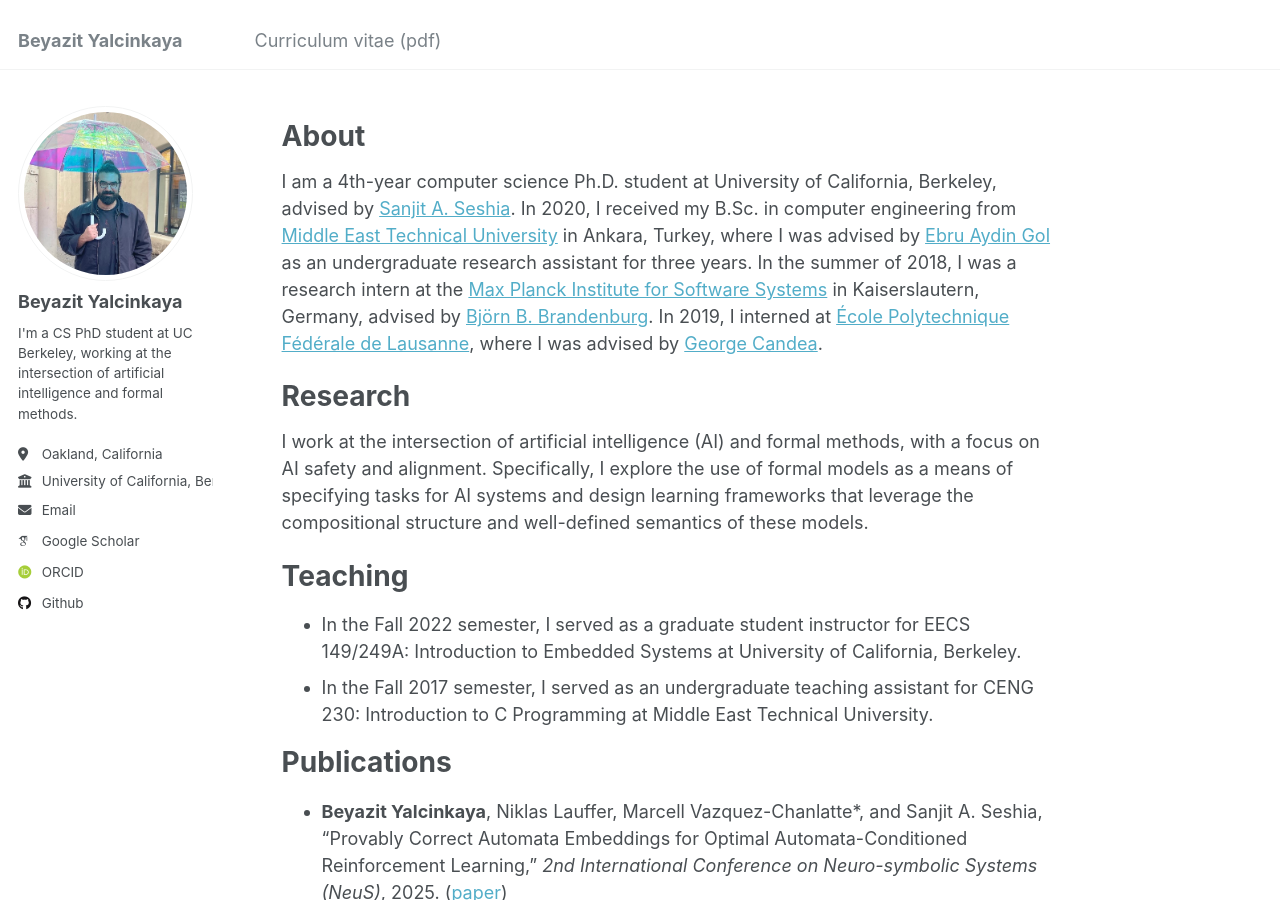
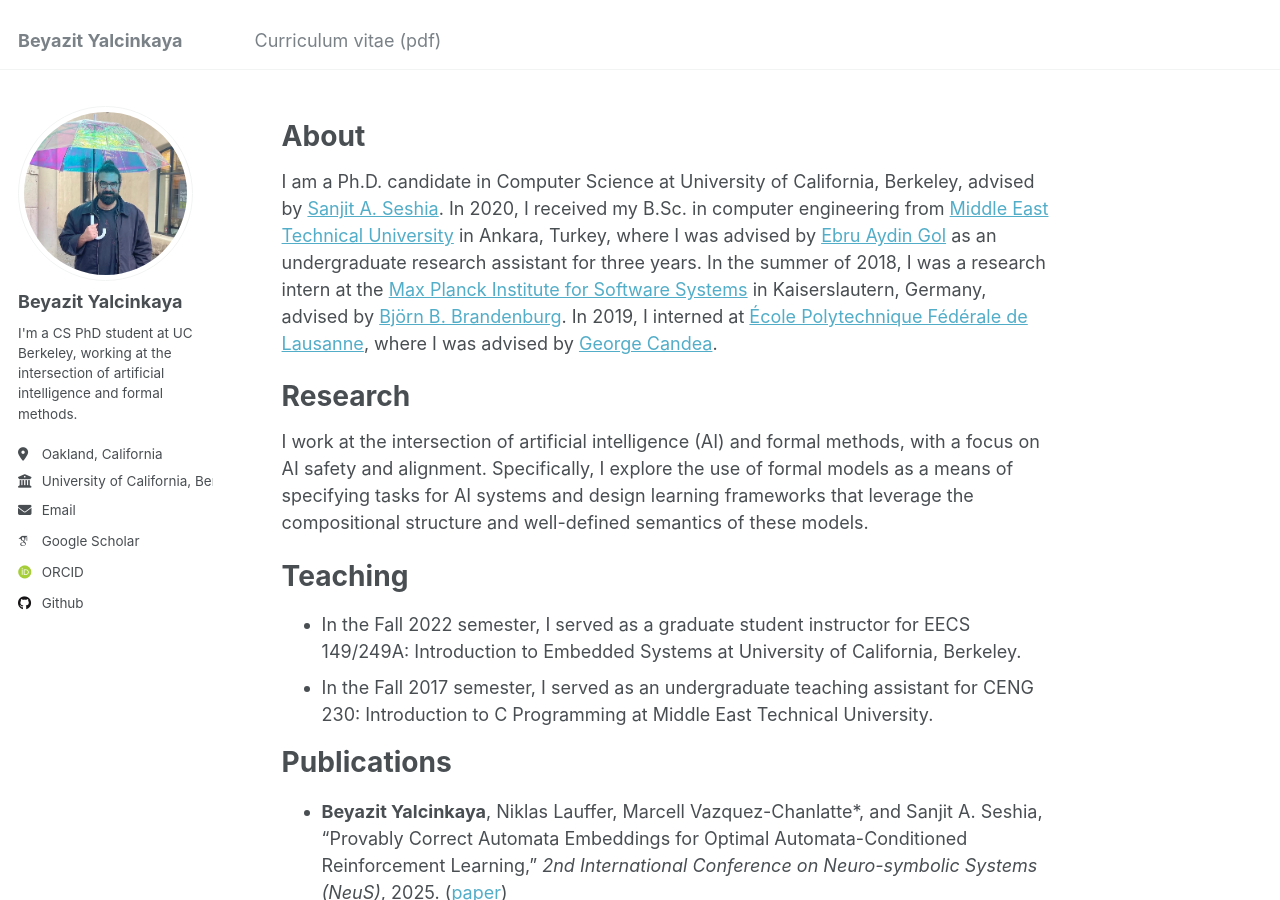
Before and after one commit to beyazit-y/beyazit-y.github.io, a Jekyll site: the page built from _pages/about.md, in a window 1280 px wide and 900 px high. Built offline with Jekyll 4.4.1, drawn with Linux system fonts in a browser that asks for light colours; some web fonts are replaced; some of the changed text lies outside the part shown.

```diff
--- a/_pages/about.md
+++ b/_pages/about.md
@@ -6,7 +6,7 @@ author_profile: true
 
 # About
 
-I am a 4th-year computer science Ph.D. student at University of California, Berkeley, advised by [Sanjit A. Seshia](https://people.eecs.berkeley.edu/~sseshia/). In 2020, I received my B.Sc. in computer engineering from [Middle East Technical University](https://www.metu.edu.tr/) in Ankara, Turkey, where I was advised by [Ebru Aydin Gol](https://cps.ceng.metu.edu.tr/people/ebru-aydin-gol/) as an undergraduate research assistant for three years. In the summer of 2018, I was a research intern at the [Max Planck Institute for Software Systems](https://www.mpi-sws.org/) in Kaiserslautern, Germany, advised by [Björn B. Brandenburg](https://people.mpi-sws.org/~bbb/). In 2019, I interned at [École Polytechnique Fédérale de Lausanne](https://www.epfl.ch/en/), where I was advised by [George Candea](https://dslab.epfl.ch/people/candea/).
+I am a Ph.D. candidate in Computer Science at University of California, Berkeley, advised by [Sanjit A. Seshia](https://people.eecs.berkeley.edu/~sseshia/). In 2020, I received my B.Sc. in computer engineering from [Middle East Technical University](https://www.metu.edu.tr/) in Ankara, Turkey, where I was advised by [Ebru Aydin Gol](https://cps.ceng.metu.edu.tr/people/ebru-aydin-gol/) as an undergraduate research assistant for three years. In the summer of 2018, I was a research intern at the [Max Planck Institute for Software Systems](https://www.mpi-sws.org/) in Kaiserslautern, Germany, advised by [Björn B. Brandenburg](https://people.mpi-sws.org/~bbb/). In 2019, I interned at [École Polytechnique Fédérale de Lausanne](https://www.epfl.ch/en/), where I was advised by [George Candea](https://dslab.epfl.ch/people/candea/).
 
 # Research
 
```
Also changed, not shown: other parts of _pages/about.md (+4 -1 lines).
